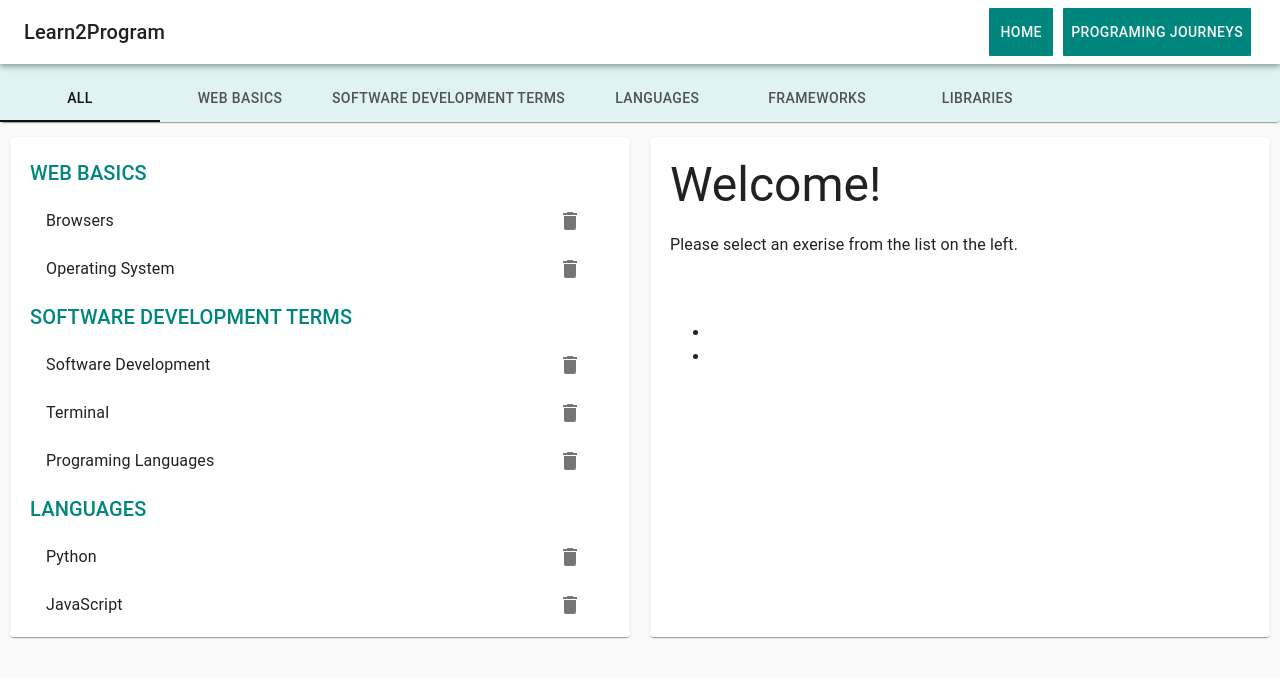
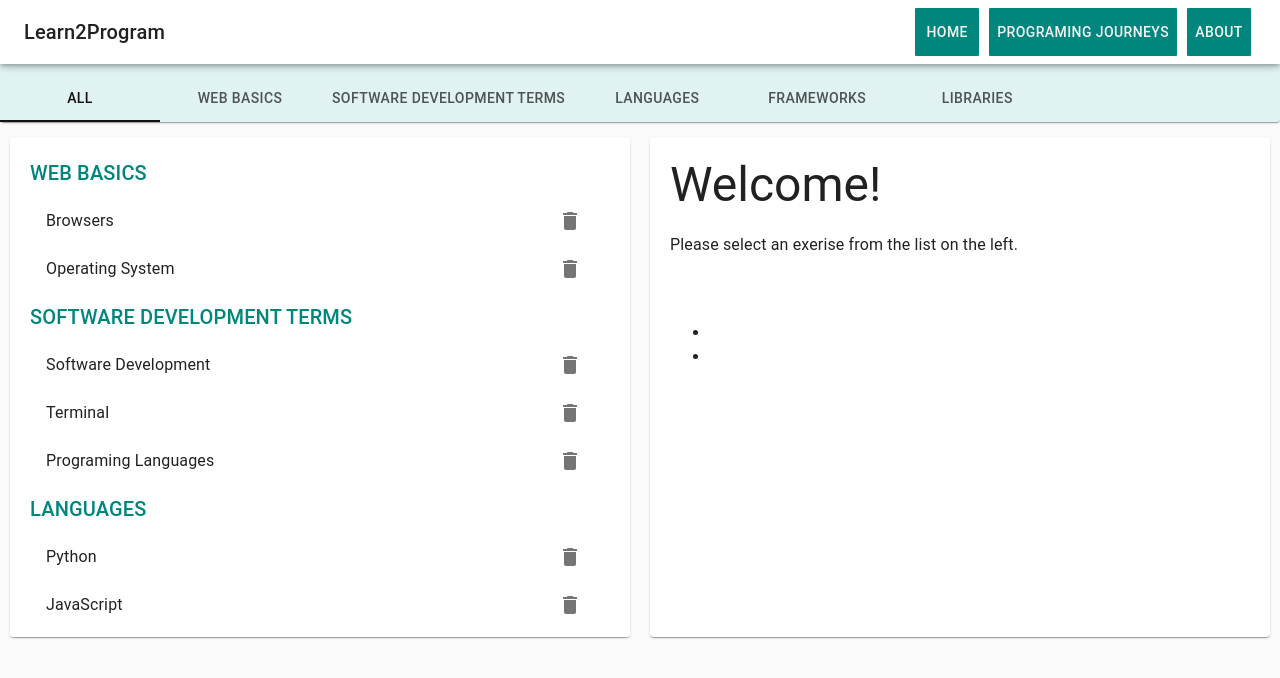
Before and after one commit to kristina-arezina/terms-2-program, a React (Create React App) app: page / in a window 1280 px wide. Shown: the top 678 px of the page. Built offline with nearby package versions, Linux system fonts and the light colour scheme; grey boxes are pictures that could not be loaded.

Commit message:
better logic for journey and home page buttons

```diff
--- a/src/components/Layout/Header.js
+++ b/src/components/Layout/Header.js
@@ -6,12 +6,12 @@ import Button from '@material-ui/core/Button';
 
 export class Header extends Component {
 
-    continue = e => {
+    homePage = e => {
         e.preventDefault();
         this.props.home();
     }
 
-    back = e => {
+    journeyPage = e => {
         e.preventDefault();
         this.props.journey();
     }
@@ -39,7 +39,7 @@ export class Header extends Component {
                             margin:"5px",
                             height: 48,
                         }}
-                        onClick={this.continue}>
+                        onClick={this.homePage}>
                     Home
                 </Button>
                 <Button color="inherit" variant="text"
@@ -51,8 +51,20 @@ export class Header extends Component {
                             margin:"5px",
                             height: 48,
                         }}
-                        onClick={this.back}>
+                        onClick={this.journeyPage}>
                     Programing Journeys
+                </Button>
+                <Button color="inherit" variant="text"
+                        style={{
+                            color:"#f4f4f4",
+                            backgroundColor: "#00867d",
+                            textTransform: "uppercase",
+                            borderRadius: "1px",
+                            margin:"5px",
+                            height: 48,
+                        }}
+                        onClick={this.journeyPage}>
+                    About
                 </Button>
             </Toolbar>
         </AppBar>
```
